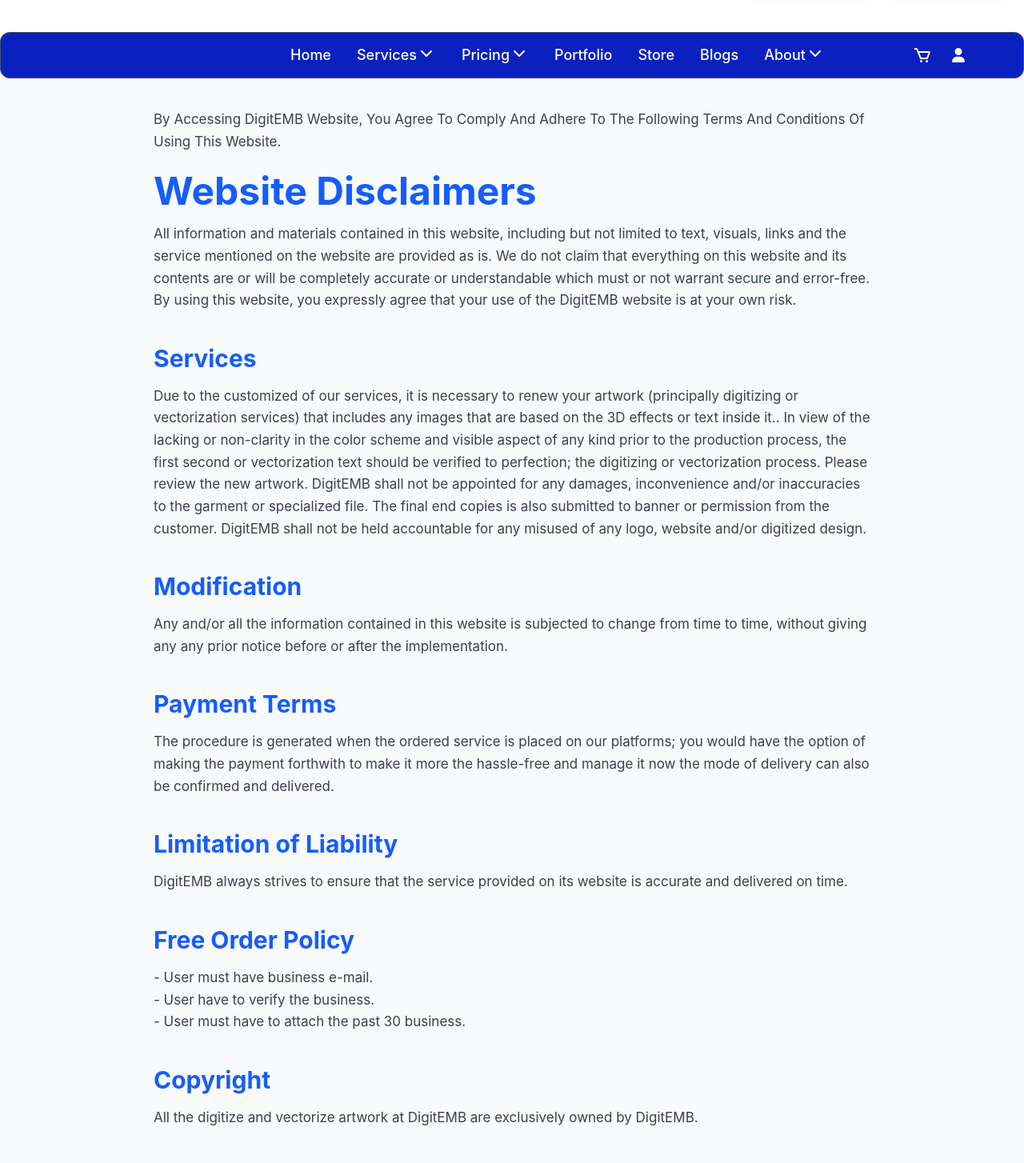
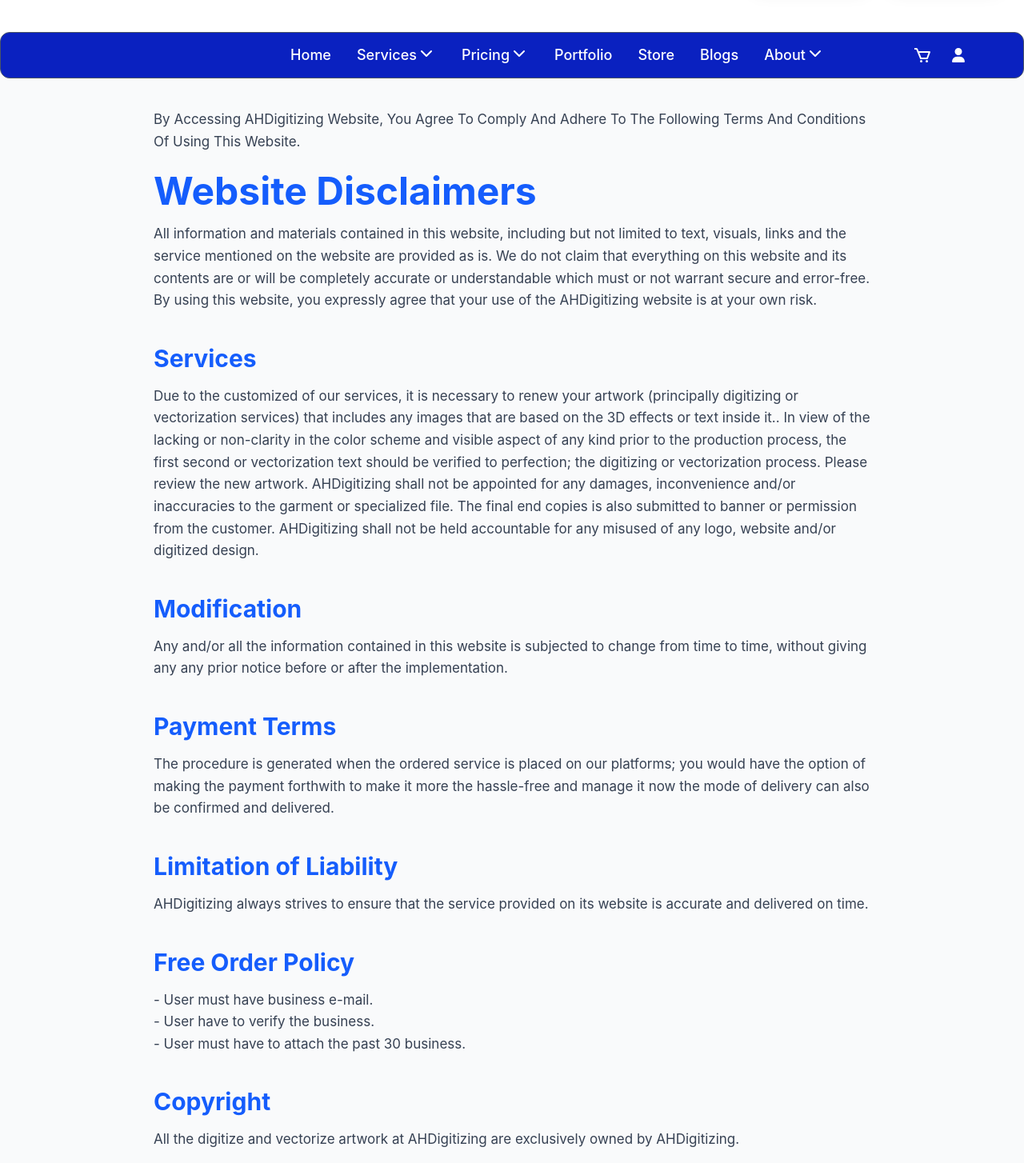
Before and after one commit to fourgoAgency/Ah-digitizing, a Next.js app: page /terms-and-conditions in a window 1280 px wide. Shown: the part 120-1574 px from the top of the page at 80% size. Built offline with nearby package versions, Linux system fonts and the light colour scheme.

Commit message:
Update disclaimers and company name in page.tsx

```diff
--- a/app/terms-and-conditions/page.tsx
+++ b/app/terms-and-conditions/page.tsx
@@ -1,26 +1,26 @@
 "use client";
 import { motion } from "framer-motion";
 import Image from "next/image";
-import CTASection from "@/components/CTASection";
+
 // Disclaimers Data
 const disclaimersData = [
   {
     id: "intro",
     title: null,
     content:
-      "By Accessing DigitEMB Website, You Agree To Comply And Adhere To The Following Terms And Conditions Of Using This Website.",
+      "By Accessing AHDigitizing Website, You Agree To Comply And Adhere To The Following Terms And Conditions Of Using This Website.",
   },
   {
     id: "website-disclaimers",
     title: "Website Disclaimers",
     content:
-      "All information and materials contained in this website, including but not limited to text, visuals, links and the service mentioned on the website are provided as is. We do not claim that everything on this website and its contents are or will be completely accurate or understandable which must or not warrant secure and error-free. By using this website, you expressly agree that your use of the DigitEMB website is at your own risk.",
+      "All information and materials contained in this website, including but not limited to text, visuals, links and the service mentioned on the website are provided as is. We do not claim that everything on this website and its contents are or will be completely accurate or understandable which must or not warrant secure and error-free. By using this website, you expressly agree that your use of the AHDigitizing website is at your own risk.",
   },
   {
     id: "services",
     title: "Services",
     content:
-      "Due to the customized of our services, it is necessary to renew your artwork (principally digitizing or vectorization services) that includes any images that are based on the 3D effects or text inside it.. In view of the lacking or non-clarity in the color scheme and visible aspect of any kind prior to the production process, the first second or vectorization text should be verified to perfection; the digitizing or vectorization process. Please review the new artwork. DigitEMB shall not be appointed for any damages, inconvenience and/or inaccuracies to the garment or specialized file. The final end copies is also submitted to banner or permission from the customer. DigitEMB shall not be held accountable for any misused of any logo, website and/or digitized design.",
+      "Due to the customized of our services, it is necessary to renew your artwork (principally digitizing or vectorization services) that includes any images that are based on the 3D effects or text inside it.. In view of the lacking or non-clarity in the color scheme and visible aspect of any kind prior to the production process, the first second or vectorization text should be verified to perfection; the digitizing or vectorization process. Please review the new artwork. AHDigitizing shall not be appointed for any damages, inconvenience and/or inaccuracies to the garment or specialized file. The final end copies is also submitted to banner or permission from the customer. AHDigitizing shall not be held accountable for any misused of any logo, website and/or digitized design.",
   },
   {
     id: "modification",
@@ -38,7 +38,7 @@ const disclaimersData = [
     id: "limitation",
     title: "Limitation of Liability",
     content:
-      "DigitEMB always strives to ensure that the service provided on its website is accurate and delivered on time.",
+      "AHDigitizing always strives to ensure that the service provided on its website is accurate and delivered on time.",
   },
   {
     id: "free-order",
@@ -50,7 +50,7 @@ const disclaimersData = [
     id: "copyright",
     title: "Copyright",
     content:
-      "All the digitize and vectorize artwork at DigitEMB are exclusively owned by DigitEMB.",
+      "All the digitize and vectorize artwork at AHDigitizing are exclusively owned by AHDigitizing.",
   },
   {
     id: "return-policy",
@@ -102,9 +102,6 @@ export default function DisclaimersPage() {
           ))}
         </div>
       </div>
-
-      {/* CTA Section */}
-      <CTASection />
     </>
   );
 }
```
